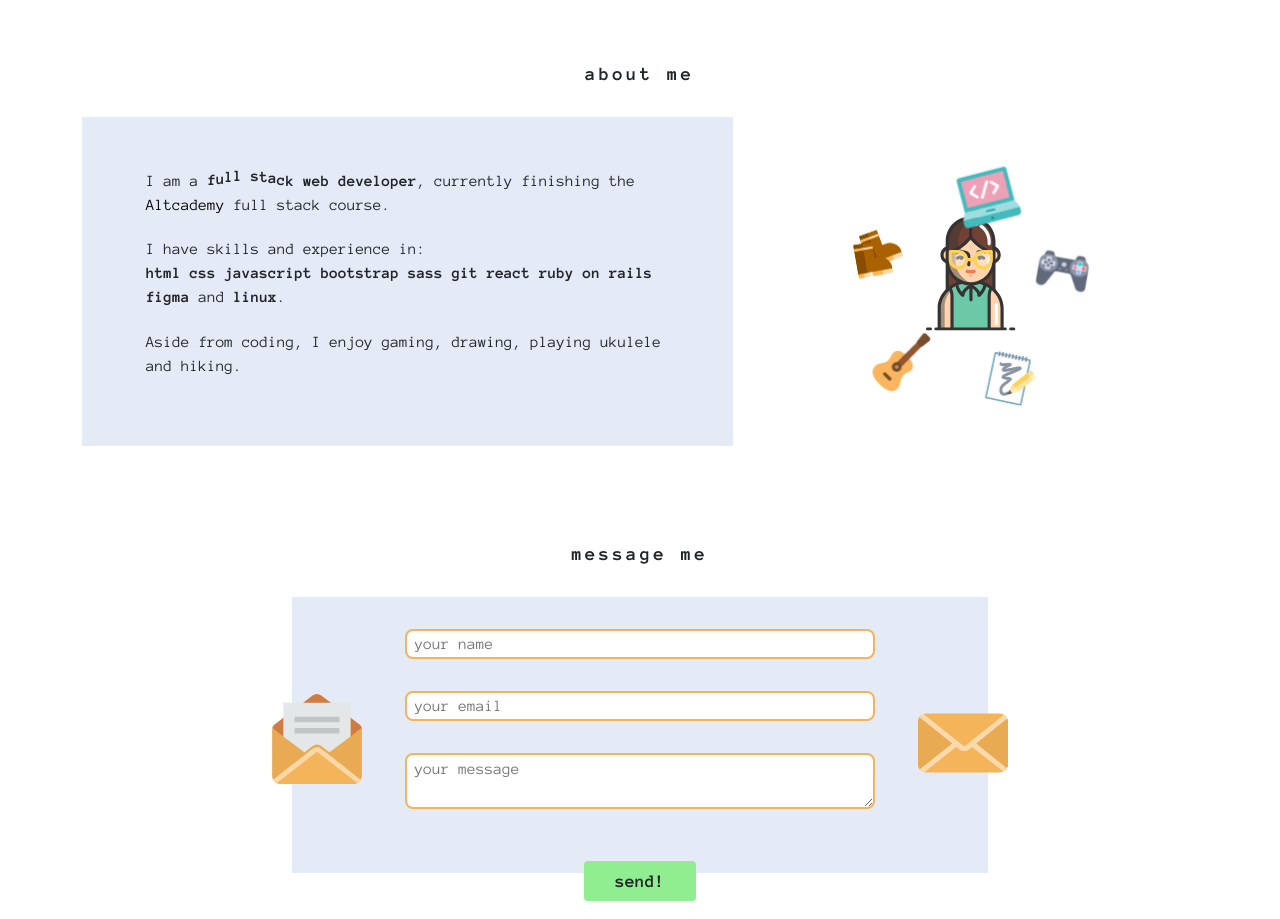
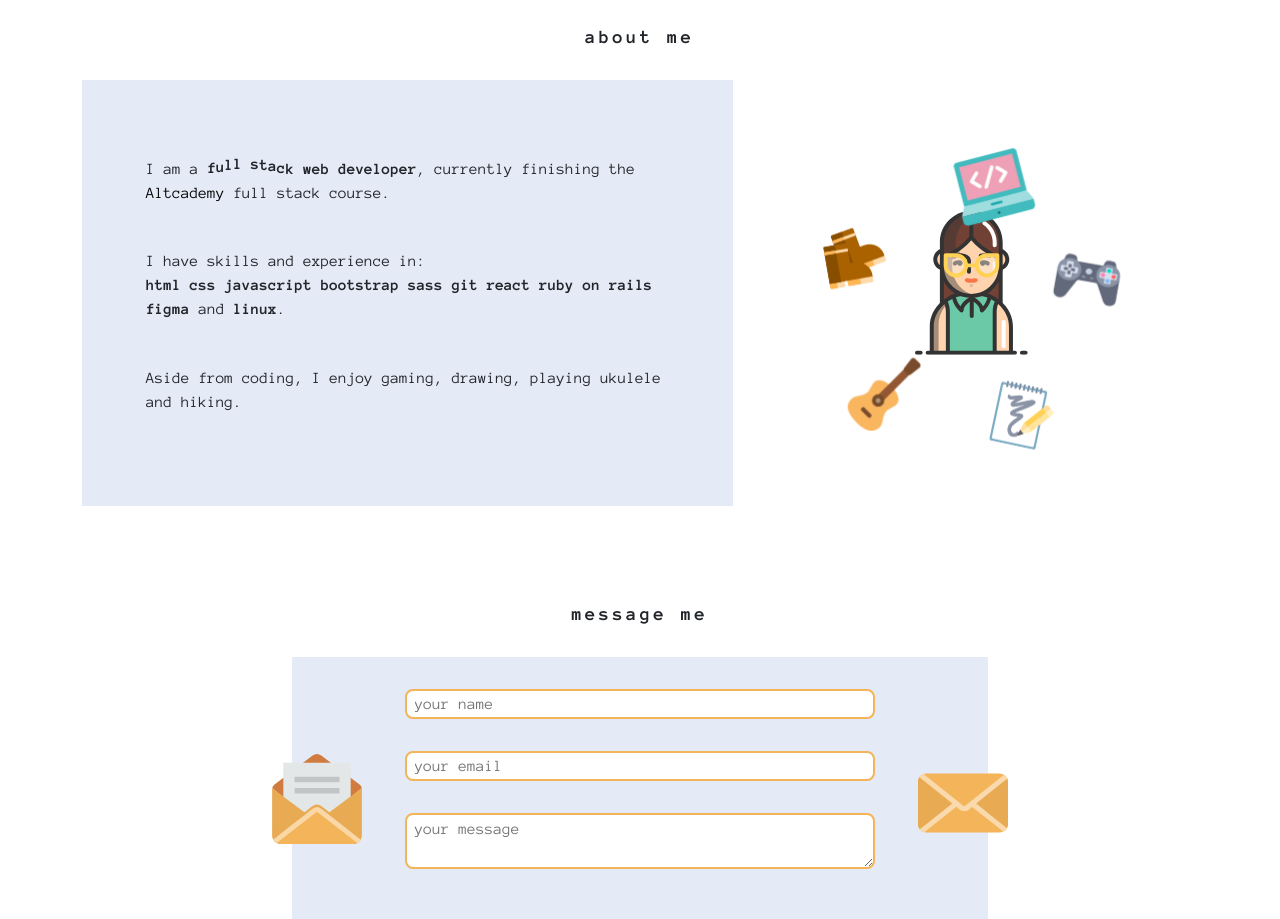
Before and after one commit to jonars99/personal-portfolio-v2, a React (Create React App) app in the folder react-portfolio/: page / in a window 1280 px wide. Shown: the part 1780-2699 px from the top of the page. Built offline with nearby package versions, Linux system fonts and the light colour scheme.

Commit message:
specify svg widths according to breakpoint

```diff
--- a/react-portfolio/src/App.scss
+++ b/react-portfolio/src/App.scss
@@ -438,7 +438,7 @@
     }
   }
 
-  .about-svgs, #projectPage .project-svgs {
+  #aboutPage .about-svgs, #projectPage .project-svgs {
     max-width: 350px;
   }
 
--- a/react-portfolio/src/components/About.jsx
+++ b/react-portfolio/src/components/About.jsx
@@ -7,7 +7,7 @@
         <h3 className="text-center pb-4">about me</h3>
 
         <div className="col-12 col-xl-5 p-1 pb-4 p-xl-5 d-flex justify-content-center">
-          <svg className="about-svgs" viewBox="0 0 518 483" fill="none" xmlns="http://www.w3.org/2000/svg">
+          <svg className="about-svgs" width="315" height="330" viewBox="0 0 518 483" fill="none" xmlns="http://www.w3.org/2000/svg">
             <g>
               <g id="svg-me" clipPath="url(#clip0_47_2)">
                 <g id="Group">
--- a/react-portfolio/src/components/Projects.jsx
+++ b/react-portfolio/src/components/Projects.jsx
@@ -12,7 +12,7 @@
       <div className="row gx-0 ms-xl-4">
 
         <div className="col-12 col-xxl-3 p-3 p-xxl-0 d-flex justify-content-center">
-          <svg className="project-svgs" viewBox="0 0 461 483" fill="none" xmlns="http://www.w3.org/2000/svg">
+          <svg className="project-svgs" width="315" height="330" viewBox="0 0 461 483" fill="none" xmlns="http://www.w3.org/2000/svg">
             <g id="projects-svgs">
               <g id="svg-laptop-2" clipPath="url(#clip0_47_3)">
                 <path id="Vector" d="M181.414 263.232L105.746 252.417L122.292 136.663C122.825 132.931 126.283 130.339 130.014 130.872L311.077 156.753C314.808 157.286 317.4 160.743 316.867 164.474L300.322 280.229L224.654 269.413L181.414 263.232ZM302.388 188.602L305.478 166.983L132.522 142.261L129.432 163.881L118.101 243.152L291.057 267.874L302.388 188.602Z" fill="#464655" />
```
